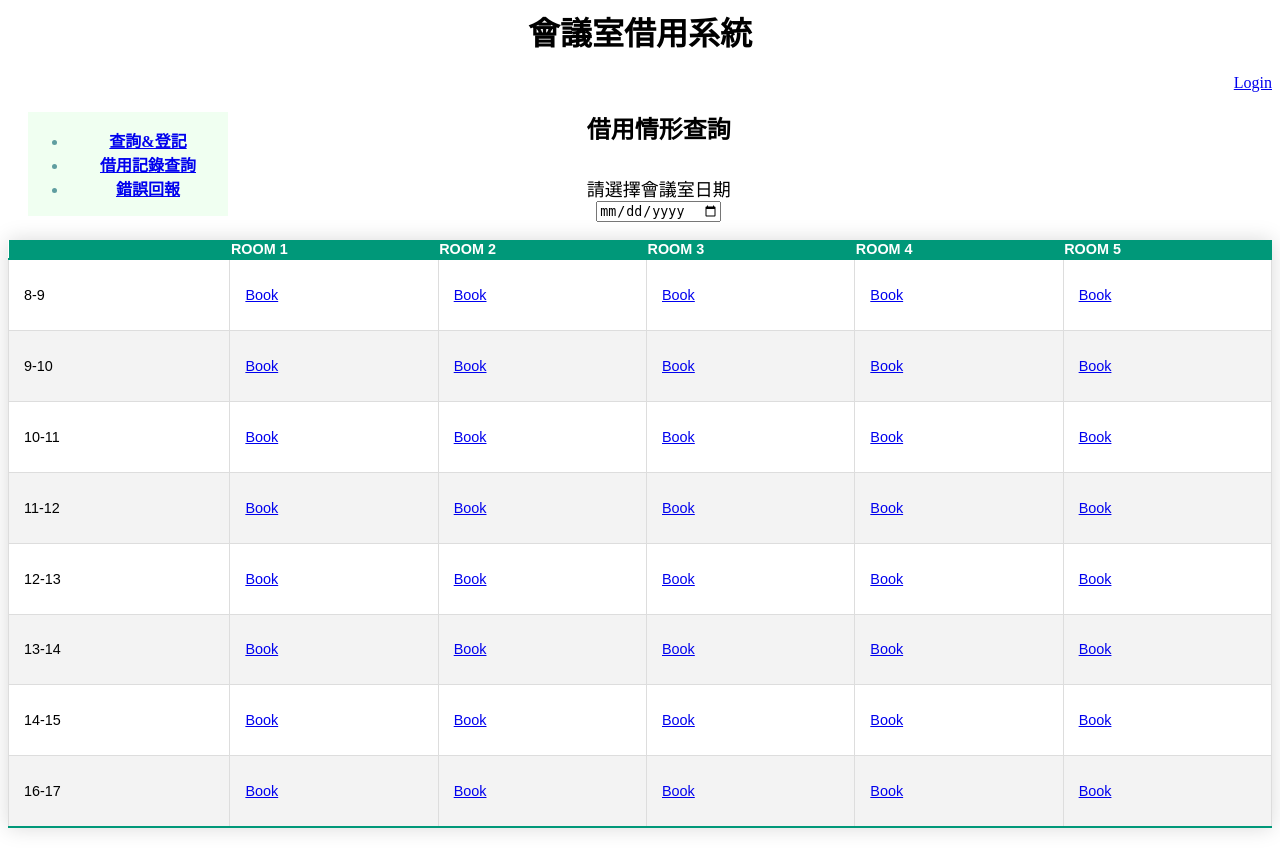
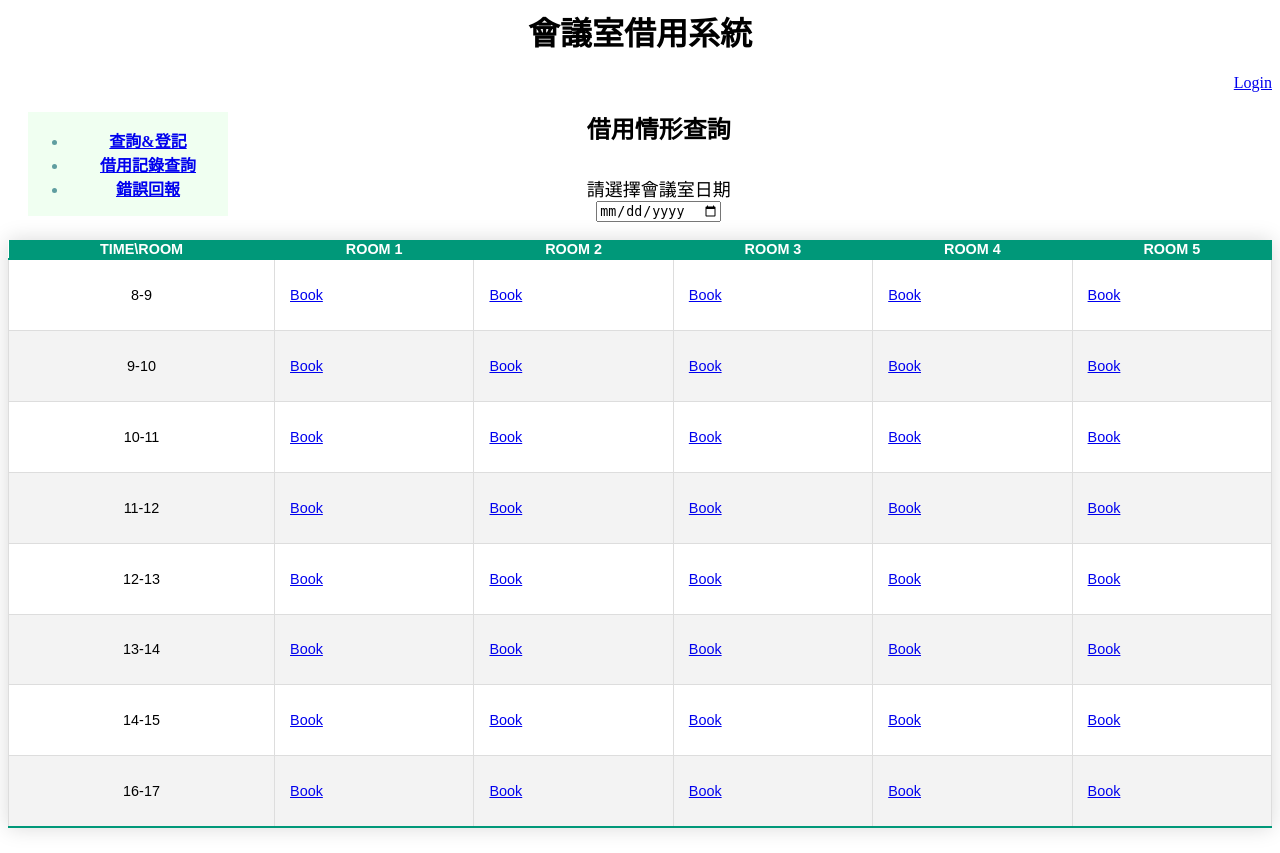
Before and after one commit to xioubin/SW_final, a Django app: page /home/ in a window 1280 px wide. Run offline with Django 3.2, Linux system fonts and the light colour scheme; data comes from the database, SQL or seed files in the repository; both versions use the stored data as it was after the commit.

Commit message:
center text

```diff
--- a/home/templates/base.html
+++ b/home/templates/base.html
@@ -39,6 +39,10 @@
             text-align: right;
             font-size: medium;
         }
+
+        .centerText{
+            text-align: center;
+        }
     </style>
 </head>
 
--- a/home/templates/index.html
+++ b/home/templates/index.html
@@ -51,26 +51,26 @@
 <table width="100%" height="75%" >
     <thead>
         <tr>
-            <th>&nbsp</th>
-            <th>ROOM 1</th>
-            <th>ROOM 2</th>
-            <th>ROOM 3</th>
-            <th>ROOM 4</th>
-            <th>ROOM 5</th>
+            <th class="centerText">TIME\ROOM</th>
+            <th class="centerText">ROOM 1</th>
+            <th class="centerText">ROOM 2</th>
+            <th class="centerText">ROOM 3</th>
+            <th class="centerText">ROOM 4</th>
+            <th class="centerText">ROOM 5</th>
         </tr>
     </thead>
 
     <tbody>
         {%for time_choice_key,time_choice in time_choices%}
         <tr>
-            <td>{{time_choice}}</td>
+            <td class="centerText">{{time_choice}}</td>
             {%for room_choice_key,room_choice in room_choices%}
             <td timeid = {{time_choice}} roomid = {{room_choice}}>
                 {%for reservation in reservations%}
                     {% if reservation.time == time_choice_key and reservation.room == room_choice_key%}
-                        <a>Invalid</a>
+                        <a class="centerText">Invalid</a>
                     {% else %}
-                        <a href="{% url 'book' %}?date={{date}}&time={{time_choice_key}}&room={{room_choice_key}}">Book</a>
+                        <a class="centerText" href="{% url 'book' %}?date={{date}}&time={{time_choice_key}}&room={{room_choice_key}}">Book</a>
 
                     {% endif %}
 
@@ -78,7 +78,7 @@
 
                 {%endfor%}
                 {% if reservations|length == 0 %}
-                        <a href="{% url 'book' %}?date={{date}}&time={{time_choice_key}}&room={{room_choice_key}}">Book</a>
+                        <a class="centerText" href="{% url 'book' %}?date={{date}}&time={{time_choice_key}}&room={{room_choice_key}}">Book</a>
                 {% endif %}
             </td>
             {%endfor%}
```
Also changed, not shown: db.sqlite3.
